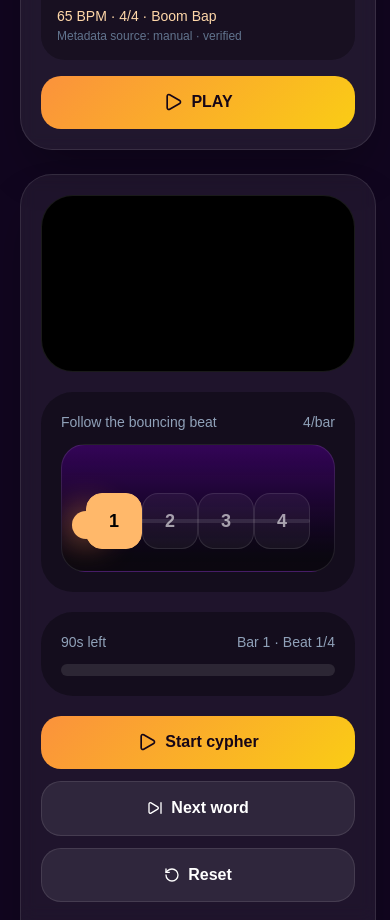
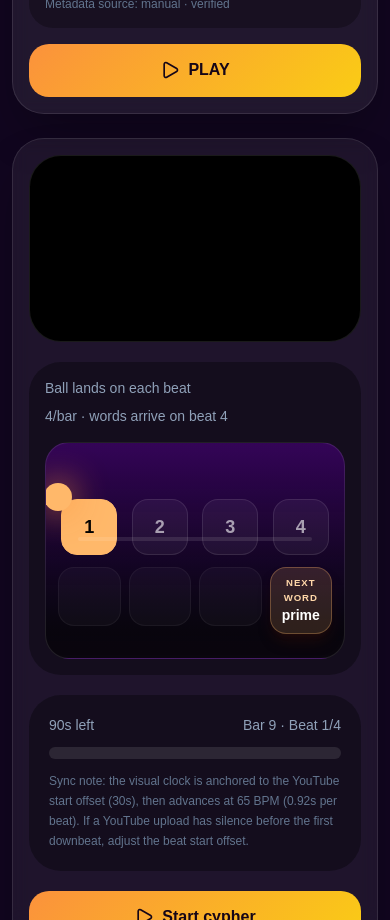
Before and after one commit to dittttt/RhymeGame, a Next.js app: page / in a window 390 px wide. Shown: the part 1080-2000 px from the top of the page. Built offline with nearby package versions, Linux system fonts and the light colour scheme.

Commit message:
feat: sync beat road visuals with audio offset

```diff
--- a/src/app/page.tsx
+++ b/src/app/page.tsx
@@ -25,7 +25,7 @@ import {
   type RhymeWord,
 } from "@/lib/game-data";
 import { defaultFilters, filterBeats, type BeatFilters } from "@/lib/beat-filtering";
-import { getBeatClock } from "@/lib/beat-clock";
+import { getBeatClock, secondsPerBeat } from "@/lib/beat-clock";
 import { buildYouTubeEmbedUrl } from "@/lib/youtube";
 
 type GameState = "setup" | "playing" | "paused";
@@ -166,7 +166,7 @@ export default function Home() {
   return (
     <main className="min-h-screen bg-[#11061f] text-white">
       <div className="pointer-events-none fixed inset-0 bg-[radial-gradient(circle_at_top_left,_rgba(255,184,77,0.25),_transparent_28%),radial-gradient(circle_at_bottom_right,_rgba(168,85,247,0.35),_transparent_34%)]" />
-      <section className="relative mx-auto flex min-h-screen w-full max-w-7xl flex-col px-5 py-8 sm:px-8">
+      <section className="relative mx-auto flex min-h-screen w-full max-w-7xl flex-col px-3 py-5 sm:px-8 sm:py-8">
         <nav className="flex flex-wrap items-center justify-between gap-4">
           <div className="flex items-center gap-3">
             <div className="grid size-12 place-items-center rounded-2xl bg-orange-400 text-black shadow-lg shadow-orange-400/25">
@@ -275,7 +275,7 @@ function SetupPanel({
   onStart: () => void;
 }) {
   return (
-    <aside className="space-y-4 rounded-[2rem] border border-white/10 bg-white/[0.07] p-5 shadow-2xl shadow-black/30 backdrop-blur">
+    <aside className="space-y-4 rounded-[2rem] border border-white/10 bg-white/[0.07] p-4 shadow-2xl shadow-black/30 backdrop-blur sm:p-5">
       <div>
         <h1 className="text-3xl font-black leading-none">Setup the cypher</h1>
         <p className="mt-2 text-sm leading-6 text-slate-300">
@@ -397,28 +397,36 @@ function GameStage({ gameState, beat, mode, currentWord, nextWords, elapsedSecon
   const progress = Math.min(100, (elapsedSeconds / roundSeconds) * 100);
 
   return (
-    <section className="grid gap-5 rounded-[2rem] border border-white/10 bg-white/[0.06] p-5 shadow-2xl shadow-black/30 backdrop-blur xl:grid-cols-[1fr_360px]">
+    <section className="grid gap-5 rounded-[2rem] border border-white/10 bg-white/[0.06] p-4 shadow-2xl shadow-black/30 backdrop-blur sm:p-5 xl:grid-cols-[1fr_360px]">
       <div className="space-y-5">
         <div className="overflow-hidden rounded-[2rem] border border-white/10 bg-black">
           <iframe className="aspect-video w-full" src={gameState === "setup" ? "" : embedUrl} title={beat.title} allow="accelerometer; autoplay; clipboard-write; encrypted-media; gyroscope; picture-in-picture; web-share" allowFullScreen />
         </div>
 
-        <BouncingBeatBall beatInBar={clock.beatInBar} beatsPerBar={clock.beatsPerBar} beatProgress={clock.beatProgress} />
+        <BeatRoad
+          beatInBar={clock.beatInBar}
+          beatsPerBar={clock.beatsPerBar}
+          beatProgress={clock.beatProgress}
+          nextWords={nextWords}
+        />
 
         <div className="rounded-[2rem] bg-black/35 p-5">
-          <div className="mb-3 flex items-center justify-between text-sm text-slate-400">
+          <div className="mb-3 flex flex-wrap items-center justify-between gap-2 text-sm text-slate-400">
             <span>{Math.ceil(Math.max(0, roundSeconds - elapsedSeconds))}s left</span>
             <span>Bar {clock.currentBar} · Beat {clock.beatInBar}/{clock.beatsPerBar}</span>
           </div>
           <div className="h-3 overflow-hidden rounded-full bg-white/10">
             <div className="h-full rounded-full bg-gradient-to-r from-orange-400 to-fuchsia-400" style={{ width: `${progress}%` }} />
           </div>
+          <p className="mt-3 text-xs leading-5 text-slate-500">
+            Sync note: the visual clock is anchored to the YouTube start offset ({beat.startSeconds}s), then advances at {beat.bpm} BPM ({secondsPerBeat(beat.bpm).toFixed(2)}s per beat). If a YouTube upload has silence before the first downbeat, adjust the beat start offset.
+          </p>
         </div>
 
         <div className="flex flex-wrap gap-3">
-          {gameState === "setup" ? <button onClick={onStart} className="primary-button w-auto"><Play className="size-5" /> Start cypher</button> : null}
-          <button onClick={onNextWord} className="secondary-button w-auto"><SkipForward className="size-4" /> Next word</button>
-          <button onClick={onReset} className="secondary-button w-auto"><RotateCcw className="size-4" /> Reset</button>
+          {gameState === "setup" ? <button onClick={onStart} className="primary-button w-full sm:w-auto"><Play className="size-5" /> Start cypher</button> : null}
+          <button onClick={onNextWord} className="secondary-button w-full sm:w-auto"><SkipForward className="size-4" /> Next word</button>
+          <button onClick={onReset} className="secondary-button w-full sm:w-auto"><RotateCcw className="size-4" /> Reset</button>
         </div>
       </div>
 
@@ -452,31 +460,55 @@ function GameStage({ gameState, beat, mode, currentWord, nextWords, elapsedSecon
   );
 }
 
-function BouncingBeatBall({ beatInBar, beatsPerBar, beatProgress }: { beatInBar: number; beatsPerBar: number; beatProgress: number }) {
-  const lanePercent = beatsPerBar <= 1 ? 50 : ((beatInBar - 1 + beatProgress) / (beatsPerBar - 1)) * 100;
-  const bounceY = Math.sin(beatProgress * Math.PI) * 48;
+function BeatRoad({ beatInBar, beatsPerBar, beatProgress, nextWords }: {
+  beatInBar: number;
+  beatsPerBar: number;
+  beatProgress: number;
+  nextWords: RhymeWord[];
+}) {
+  const clampedBeat = Math.min(Math.max(beatInBar, 1), beatsPerBar);
+  const lanePercent = beatsPerBar <= 1 ? 50 : ((clampedBeat - 1) / (beatsPerBar - 1)) * 100;
+  const bounceY = Math.sin(beatProgress * Math.PI) * 46;
 
   return (
-    <div className="rounded-[2rem] bg-black/35 p-5">
-      <div className="mb-3 flex items-center justify-between text-sm text-slate-400">
-        <span>Follow the bouncing beat</span>
-        <span>{beatsPerBar}/bar</span>
+    <div className="rounded-[2rem] bg-black/35 p-4 sm:p-5">
+      <div className="mb-4 flex flex-wrap items-center justify-between gap-2 text-sm text-slate-400">
+        <span>Ball lands on each beat</span>
+        <span>{beatsPerBar}/bar · words arrive on beat {beatsPerBar}</span>
       </div>
-      <div className="relative h-32 overflow-hidden rounded-3xl border border-white/10 bg-gradient-to-b from-purple-950/80 to-black/40 px-6 pt-12">
-        <div className="absolute left-6 right-6 top-[4.6rem] h-1 rounded-full bg-white/10" />
+      <div className="relative overflow-hidden rounded-3xl border border-white/10 bg-gradient-to-b from-purple-950/80 to-black/50 px-3 py-6 sm:px-6">
+        <div className="pointer-events-none absolute left-8 right-8 top-[5.85rem] h-1 rounded-full bg-white/10 sm:left-12 sm:right-12" />
         <div
-          className="absolute top-[4.15rem] size-7 rounded-full bg-orange-300 shadow-[0_0_35px_rgba(251,146,60,0.9)] transition-[left,transform] duration-75 ease-linear"
+          className="absolute top-[5.35rem] z-20 size-7 rounded-full bg-orange-300 shadow-[0_0_35px_rgba(251,146,60,0.9)] transition-[left,transform] duration-75 ease-linear sm:size-8"
           style={{
-            left: `calc(1.5rem + (${lanePercent}% * (100% - 3rem) / 100))`,
+            left: `calc(2rem + (${lanePercent}% * (100% - 4rem) / 100))`,
             transform: `translate(-50%, -${bounceY}px)`,
           }}
         />
-        <div className="relative flex justify-between">
-          {Array.from({ length: beatsPerBar }, (_, index) => (
-            <div key={index} className={`grid size-14 place-items-center rounded-2xl border text-lg font-black ${beatInBar === index + 1 ? "border-orange-300 bg-orange-300 text-black" : "border-white/10 bg-white/5 text-white/60"}`}>
-              {index + 1}
-            </div>
-          ))}
+        <div
+          className="grid gap-2"
+          style={{ gridTemplateColumns: `repeat(${beatsPerBar}, minmax(0, 1fr))` }}
+        >
+          {Array.from({ length: beatsPerBar }, (_, index) => {
+            const isActive = beatInBar === index + 1;
+            const queuedWord = index === beatsPerBar - 1 ? nextWords[0] : null;
+
+            return (
+              <div key={index} className="flex min-w-0 flex-col items-center gap-3 pt-8">
+                <div className={`grid size-14 place-items-center rounded-2xl border text-lg font-black transition-colors sm:size-16 ${isActive ? "border-orange-300 bg-orange-300 text-black" : "border-white/10 bg-white/5 text-white/60"}`}>
+                  {index + 1}
+                </div>
+                {queuedWord ? (
+                  <div className="w-full rounded-2xl border border-orange-300/30 bg-orange-300/15 px-2 py-2 text-center shadow-lg shadow-orange-950/30">
+                    <p className="text-[0.6rem] font-black uppercase tracking-widest text-orange-200">next word</p>
+                    <p className="truncate text-sm font-black text-white sm:text-base">{queuedWord.word}</p>
+                  </div>
+                ) : (
+                  <div className="h-[3.65rem] w-full rounded-2xl border border-white/5 bg-white/[0.03]" />
+                )}
+              </div>
+            );
+          })}
         </div>
       </div>
     </div>
--- a/src/lib/beat-clock.ts
+++ b/src/lib/beat-clock.ts
@@ -11,19 +11,29 @@ export function beatsPerBar(timeSignature: string): number {
 
 export function getBeatClock(beat: Beat, elapsedSeconds: number) {
   const beatLength = secondsPerBeat(beat.bpm);
-  const currentBeat = Math.floor(elapsedSeconds / beatLength) + 1;
+  const audioPositionSeconds = Math.max(0, beat.startSeconds + elapsedSeconds);
+  const absoluteBeat = Math.floor(audioPositionSeconds / beatLength) + 1;
   const perBar = beatsPerBar(beat.timeSignature);
-  const currentBar = Math.floor((currentBeat - 1) / perBar) + 1;
-  const beatInBar = ((currentBeat - 1) % perBar) + 1;
-  const beatProgress = (elapsedSeconds % beatLength) / beatLength;
+  const currentBar = Math.floor((absoluteBeat - 1) / perBar) + 1;
+  const beatInBar = ((absoluteBeat - 1) % perBar) + 1;
+  const beatProgress = (audioPositionSeconds % beatLength) / beatLength;
 
   return {
-    currentBeat,
+    currentBeat: absoluteBeat,
+    absoluteBeat,
     currentBar,
     beatInBar,
     beatsPerBar: perBar,
     beatProgress,
+    audioPositionSeconds,
+    beatLength,
   };
+}
+
+export function secondsUntilNextBeat(beat: Beat, elapsedSeconds: number): number {
+  const { beatLength, beatProgress } = getBeatClock(beat, elapsedSeconds);
+  if (beatProgress === 0) return 0;
+  return beatLength * (1 - beatProgress);
 }
 
 export function shouldAdvanceWord(
```
Also changed, not shown: package.json (+5 -3 lines), 2 other files (tests, documents, lock files or other folders).
